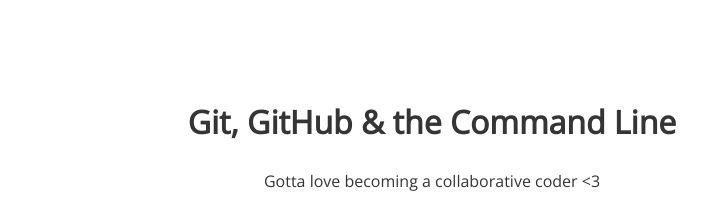
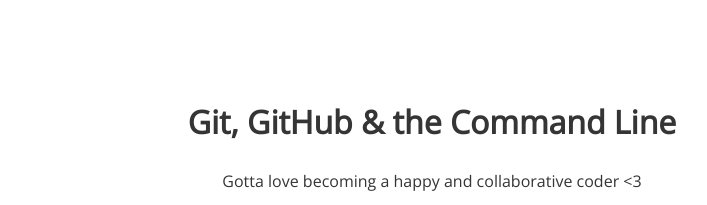
Before and after one commit to tcpratt1970/105-project, a plain HTML site: page index.html in a window 1280 px wide. Shown: the top 205 px of the page, without its empty margins (208-915 px from the left). Drawn offline with nearby package versions, Linux system fonts and the light colour scheme.

```diff
--- a/index.html
+++ b/index.html
@@ -9,7 +9,7 @@
 <body>
 	<section>
 		<h1>Git, GitHub & the Command Line</h1>
-		<p>Gotta love becoming a collaborative coder <3</p>
+		<p>Gotta love becoming a happy and collaborative coder <3</p>
 		<img src="img/happy-blue-robot.png">
 	</section>
 </body>
```
